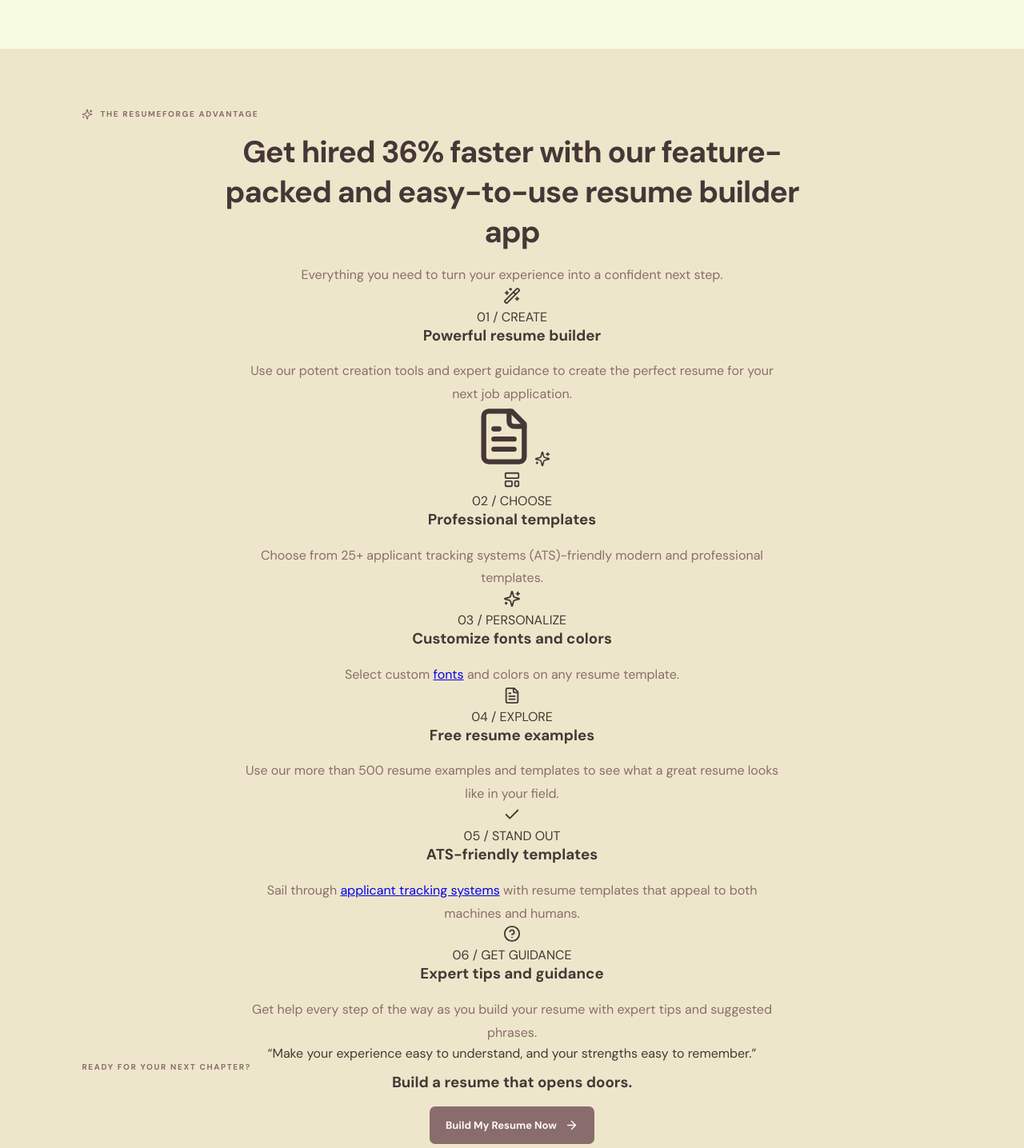
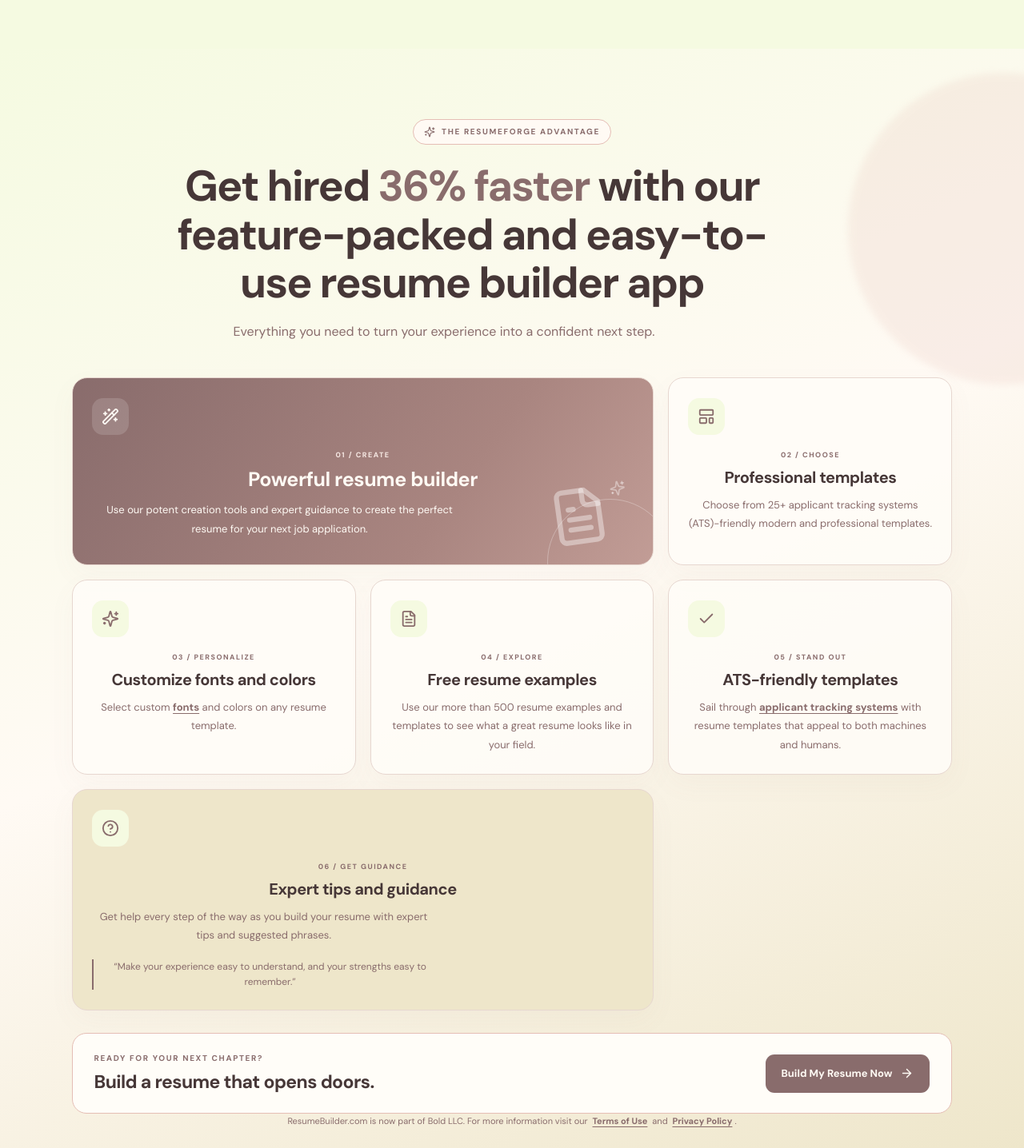
Before and after one commit to imsomya22092005-bot/Resumeforge, a React (Vite) app in the folder frontend/: page / in a window 1280 px wide. Shown: the part 1740-3176 px from the top of the page at 80% size. Built offline with nearby package versions, Linux system fonts and the light colour scheme.

Commit message:
Style premium feature showcase cards responsively

```diff
--- a/frontend/src/style.css
+++ b/frontend/src/style.css
@@ -140,3 +140,37 @@ body{background:#F5FAE1;color:#463737}
 @keyframes template-loop{from{transform:translateX(0)}to{transform:translateX(-50%)}}
 @media(max-width:680px){.template-carousel-track{gap:14px;animation-duration:48s}.template-carousel-track .template-card{width:215px;flex-basis:215px}.resume-card-art{height:285px!important}.template-carousel-window{margin:0 -3%;width:106%}}
 @media(prefers-reduced-motion:reduce){.template-carousel-track{animation:none;overflow-x:auto}}
+
+/* Third homepage section: premium feature showcase */
+.feature-showcase{padding:88px 7% 34px;background:linear-gradient(155deg,#F5FAE1 0%,#fffaf4 48%,#EEE6CA 100%);position:relative;overflow:hidden}
+.feature-showcase:before{content:"";position:absolute;width:390px;height:390px;border-radius:50%;background:#E5BEB5;opacity:.2;filter:blur(4px);right:-170px;top:30px;pointer-events:none}
+.feature-showcase-heading{max-width:850px;margin:0 auto 42px;text-align:center;position:relative}
+.feature-showcase-heading .eyebrow{display:inline-flex;align-items:center;gap:8px;justify-content:center;padding:8px 13px;border:1px solid #E5BEB5;border-radius:99px;background:#fffaf4}
+.feature-showcase-heading h2{font-size:clamp(32px,4.2vw,54px);line-height:1.13;letter-spacing:-1.8px;color:#463737;margin:22px 0 16px}
+.feature-showcase-heading h2 span{color:#896C6C;position:relative;white-space:nowrap}
+.feature-showcase-heading p{font-size:16px;line-height:1.8;color:#896C6C;margin:0}
+.feature-showcase-grid{max-width:1200px;margin:0 auto;display:grid;grid-template-columns:repeat(3,minmax(0,1fr));gap:18px;position:relative}
+.feature-tile{position:relative;min-height:235px;padding:25px 24px;border:1px solid #e7d7d0;border-radius:19px;background:rgba(255,253,248,.86);box-shadow:0 12px 34px #896c6c0b;overflow:hidden;transition:transform .25s ease,box-shadow .25s ease,border-color .25s ease}
+.feature-tile:hover{transform:translateY(-5px);box-shadow:0 18px 38px #896c6c1b;border-color:#E5BEB5}
+.feature-tile-large{grid-column:span 2;background:linear-gradient(125deg,#896C6C 0%,#a98580 65%,#E5BEB5 150%);color:#fffaf4}
+.feature-tile-wide{grid-column:span 2;min-height:220px;background:#EEE6CA}
+.feature-icon{width:46px;height:46px;display:grid;place-items:center;border-radius:14px;background:#F5FAE1;color:#896C6C;margin-bottom:19px}
+.feature-tile-large .feature-icon{background:#ffffff25;color:#fffaf4}
+.feature-number{display:block;font-size:9px;letter-spacing:1.5px;font-weight:800;color:#896C6C;margin-bottom:9px}
+.feature-tile-large .feature-number{color:#f7e9e4}
+.feature-tile h3{font-size:20px;line-height:1.3;letter-spacing:-.45px;margin:0 0 10px;color:#463737}
+.feature-tile-large h3{color:#fffaf4;font-size:25px}
+.feature-tile p{font-size:13px;line-height:1.8;color:#896C6C;margin:0;max-width:430px}
+.feature-tile-large p{color:#fffaf4;max-width:470px}
+.feature-tile a,.feature-legal a{color:#896C6C;text-decoration:underline;text-underline-offset:3px;font-weight:650}
+.feature-tile-large:after{content:"";position:absolute;width:155px;height:155px;border:1px solid #ffffff4a;border-radius:50%;right:-25px;bottom:-75px}
+.feature-decoration{position:absolute;right:30px;bottom:24px;color:#ffffff65;display:flex;align-items:flex-start;gap:4px;transform:rotate(-8deg)}
+.feature-quote{margin-top:18px;padding-left:14px;border-left:2px solid #896C6C;color:#896C6C;font-size:12px;font-style:italic;line-height:1.6;max-width:430px}
+.feature-showcase-bottom{max-width:1200px;margin:28px auto 0;padding:24px 27px;border:1px solid #E5BEB5;border-radius:18px;background:#fffdf8;display:flex;align-items:center;justify-content:space-between;gap:22px;position:relative}
+.feature-showcase-bottom h3{font-size:23px;color:#463737;margin:8px 0 0;letter-spacing:-.6px}
+.feature-showcase-bottom .button{flex-shrink:0;min-height:48px;border-radius:11px}
+.feature-legal{max-width:1200px;margin:25px auto 0;text-align:center;font-size:11px;line-height:1.7;color:#896C6C}
+.feature-legal a{margin:0 3px}
+@media(max-width:850px){.feature-showcase{padding:65px 5% 30px}.feature-showcase-grid{grid-template-columns:repeat(2,minmax(0,1fr))}.feature-tile-large,.feature-tile-wide{grid-column:span 2}.feature-showcase-heading h2{letter-spacing:-1px}}
+@media(max-width:560px){.feature-showcase{padding:52px 5% 26px}.feature-showcase-heading{margin-bottom:27px}.feature-showcase-heading h2{font-size:34px;line-height:1.15}.feature-showcase-heading p{font-size:14px}.feature-showcase-grid{grid-template-columns:1fr;gap:13px}.feature-tile,.feature-tile-large,.feature-tile-wide{grid-column:auto;min-height:0;padding:22px}.feature-tile-large{min-height:235px}.feature-showcase-bottom{align-items:flex-start;flex-direction:column;padding:22px}.feature-showcase-bottom h3{font-size:21px}.feature-showcase-bottom .button{width:100%;justify-content:center}.feature-legal{text-align:left}}
+@media(prefers-reduced-motion:reduce){.feature-tile{transition:none}.feature-tile:hover{transform:none}}
```
